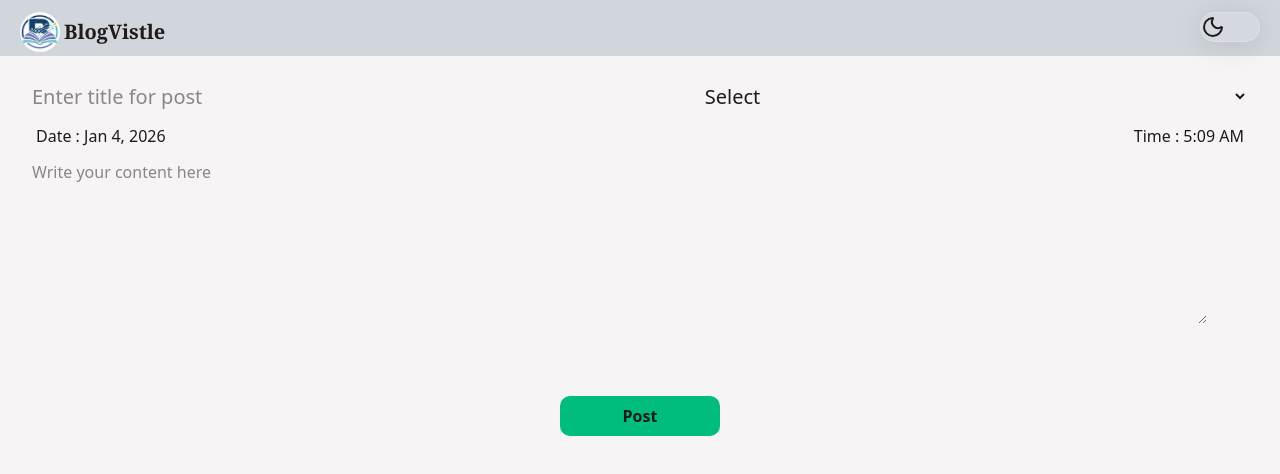
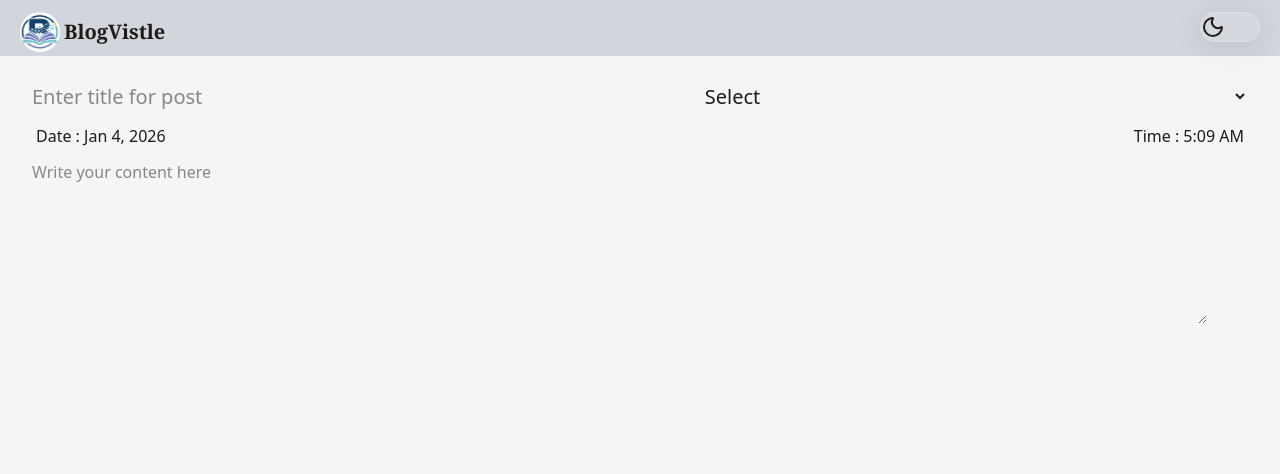
Before and after one commit to codevory/React, a React (Vite) app in the folder Blog-project/: page /post in a window 1280 px wide. Shown: the top 474 px of the page. Built offline with nearby package versions, Linux system fonts and the light colour scheme.

Commit message:
Fixed button color issue

```diff
--- a/Blog-project/src/components/PostComponents/CreatePost.jsx
+++ b/Blog-project/src/components/PostComponents/CreatePost.jsx
@@ -1,4 +1,5 @@
 import { useState , useEffect} from 'react'
+import { useTheme } from '../Theme/ThemeContext';
   const date = new Date();
   const currentDate =  date.toLocaleString('en-US',{
     year:'numeric',
@@ -14,6 +15,7 @@ import { useState , useEffect} from 'react'
 
 
 const CreatePost = ({}) => {
+  const {isDark} = useTheme()
   const [title,setTitle] = useState('')
   const [category,setCategory] = useState('')
   const [content,setContent] = useState('')
@@ -88,7 +90,8 @@ useEffect(() => {
   </textarea>
 </div>
 <div className='flex justify-center items-center relative '>
-<button  className='w-40 h-10 bg-emerald-500 font-bold rounded-[10px] active:bg-emerald-800 cursor-pointer active:scale-95'>Post</button>
+<button  className={`w-40 h-10 font-bold rounded-[10px] active:bg-emerald-800 active:scale-95 cursor-pointer
+  ${isDark ? 'bg-gray-200 text-black' : 'bg-zinc-800 text-white'} ${title != '' ? 'block' : ' hidden' }`}>Post</button>
 </div>
  </div>
     </form>
```
